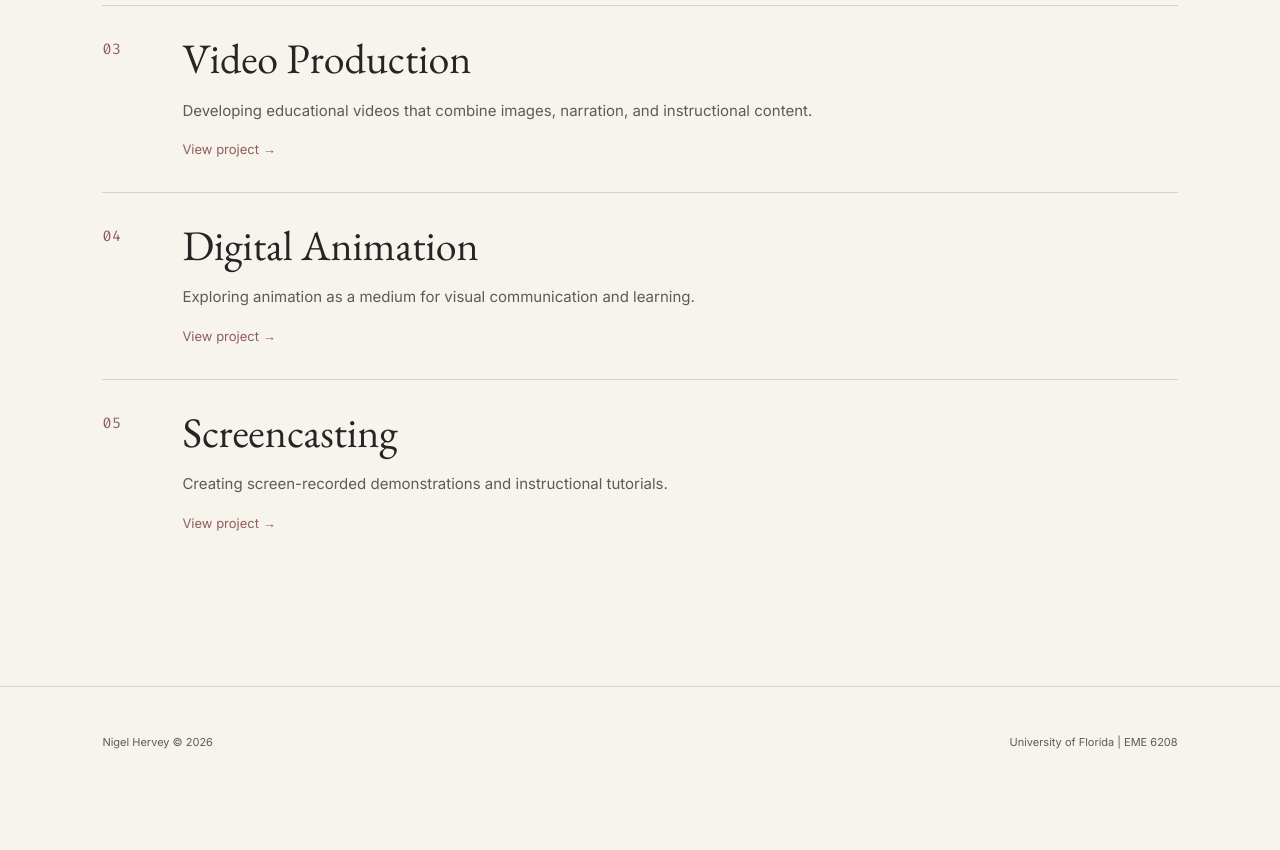
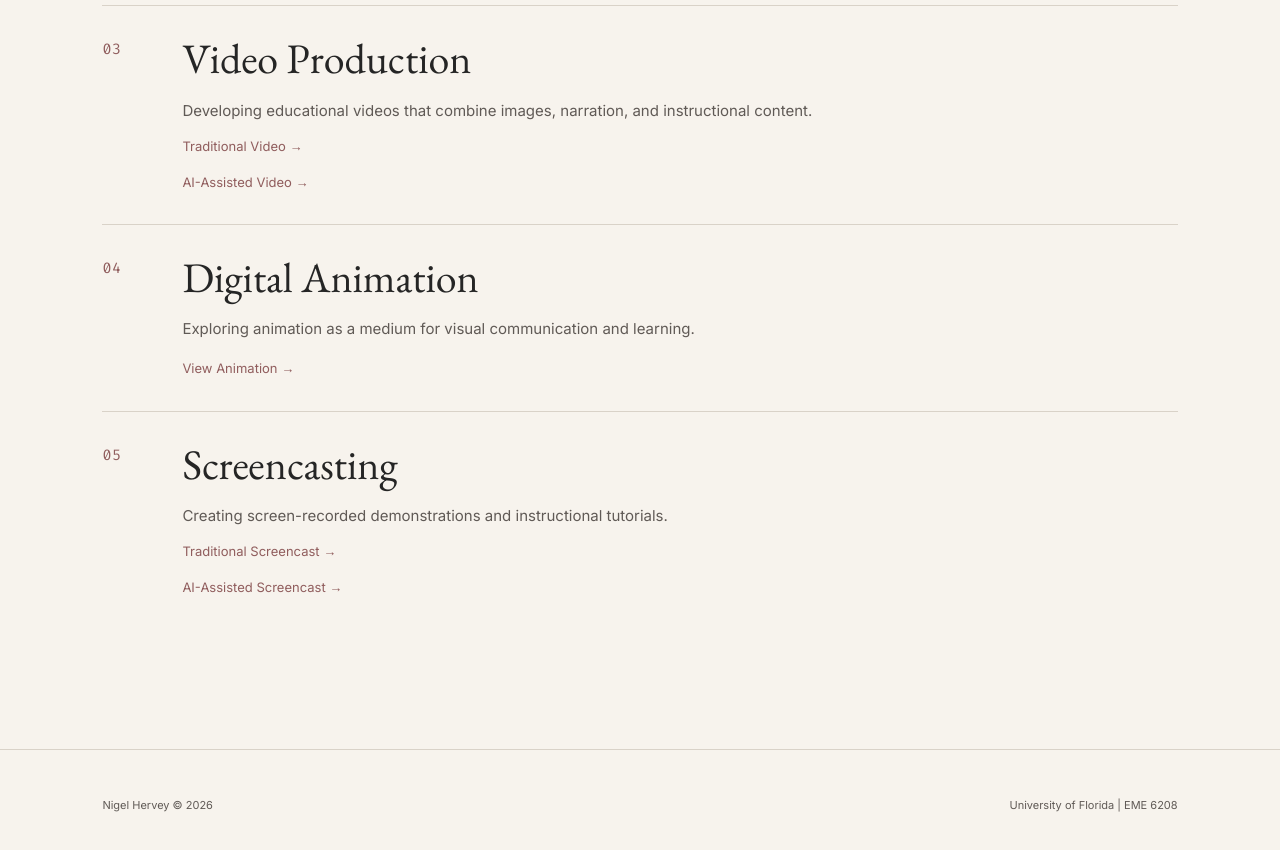
Before and after one commit to nigelhervey/e-portfolio-NH, a plain HTML site: page index.html in a window 1280 px wide. Shown: the part 3400-4250 px from the top of the page. Before the commit the page ends 4198 px from the top, so only its background shows below. Drawn offline with nearby package versions, Linux system fonts and the light colour scheme.

Commit message:
Update coursework links with video resources

```diff
--- a/index.html
+++ b/index.html
@@ -44,9 +44,12 @@
             <a href="https://nigelhervey.github.io/" target="_blank" rel="noopener noreferrer">Reading Science Trivia</a>
             <a href="https://nigelhervey.github.io/word-detective/" target="_blank" rel="noopener noreferrer">Word Detective — Traditional</a>
             <a href="https://nigelhervey.github.io/word-detective-AI/" target="_blank" rel="noopener noreferrer">Word Detective — AI</a>
-            <a href="video-production.html">Video Production</a>
-            <a href="digital-animation.html">Digital Animation</a>
-            <a href="screencasting.html">Screencasting</a>
+<a href="https://youtu.be/LUaFQ_44us0" target="_blank" rel="noopener noreferrer">Video Production — Traditional</a>
+<a href="https://youtu.be/aqx1Q5RcTbs" target="_blank" rel="noopener noreferrer">Video Production — AI</a>
+<a href="https://youtu.be/Nljyym3Keoo" target="_blank" rel="noopener noreferrer">Digital Animation</a>
+<a href="https://youtu.be/kB7Xi-rRibU" target="_blank" rel="noopener noreferrer">Screencast — Traditional</a>
+<a href="https://youtu.be/3bvN23gJemI" target="_blank" rel="noopener noreferrer">Screencast — AI</a>
+
         </div>
     </div>
 </div>
@@ -234,7 +237,17 @@
                     Developing educational videos that combine
                     images, narration, and instructional content.
                 </p>
-                <a href="video-production.html">View project &rarr;</a>
+
+<div class="coursework-links">
+    <a href="https://youtu.be/LUaFQ_44us0" target="_blank" rel="noopener noreferrer">
+        Traditional Video &rarr;
+    </a>
+
+    <a href="https://youtu.be/aqx1Q5RcTbs" target="_blank" rel="noopener noreferrer">
+        AI-Assisted Video &rarr;
+    </a>
+</div>
+
             </div>
         </article>
 
@@ -246,7 +259,11 @@
                     Exploring animation as a medium for visual
                     communication and learning.
                 </p>
-                <a href="digital-animation.html">View project &rarr;</a>
+
+<a href="https://youtu.be/Nljyym3Keoo" target="_blank" rel="noopener noreferrer">
+    View Animation &rarr;
+</a>
+
             </div>
         </article>
 
@@ -258,7 +275,17 @@
                     Creating screen-recorded demonstrations
                     and instructional tutorials.
                 </p>
-                <a href="screencasting.html">View project &rarr;</a>
+
+<div class="coursework-links">
+    <a href="https://youtu.be/kB7Xi-rRibU" target="_blank" rel="noopener noreferrer">
+        Traditional Screencast &rarr;
+    </a>
+
+    <a href="https://youtu.be/3bvN23gJemI" target="_blank" rel="noopener noreferrer">
+        AI-Assisted Screencast &rarr;
+    </a>
+</div>
+
             </div>
         </article>
 
```
